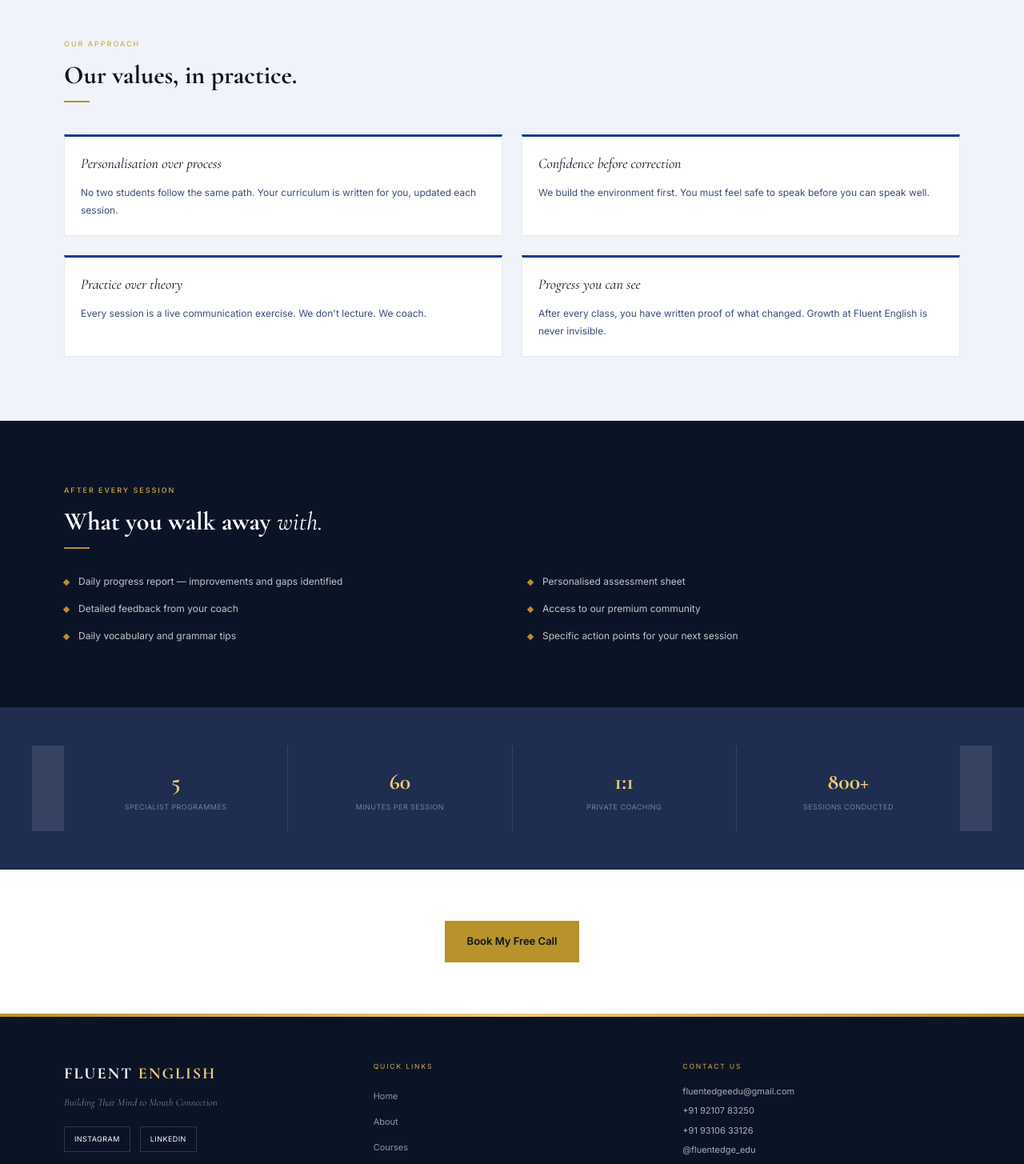
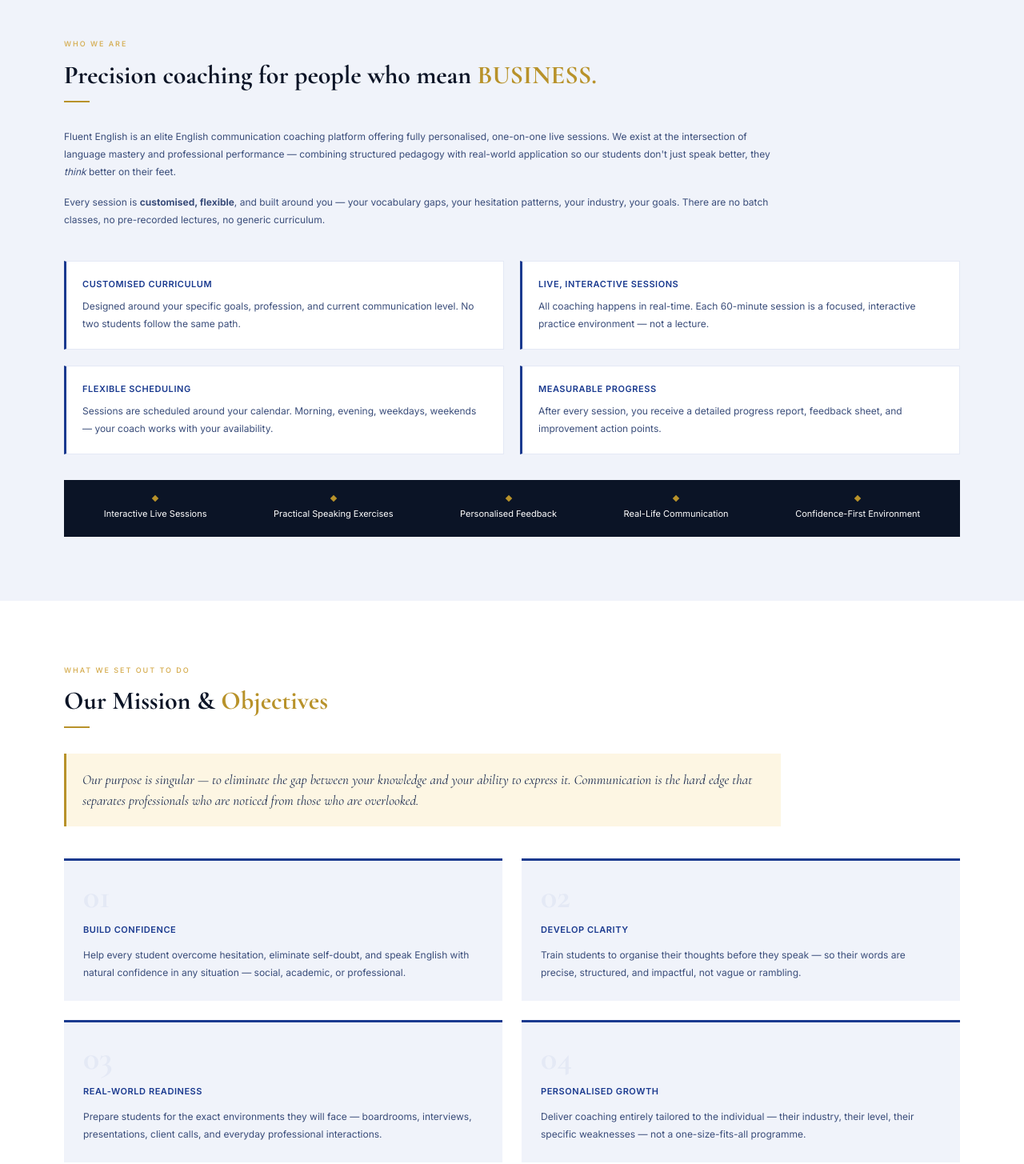
Before and after one commit to shahrukh120/fluent-english, a React (Vite) app: page /about in a window 1280 px wide. Shown: the part 780-2235 px from the top of the page at 80% size. Built offline with nearby package versions, Linux system fonts and the light colour scheme.

Commit message:
About page: add brochure sections (overview, mission, audiences, promises)

```diff
--- a/src/pages/About.jsx
+++ b/src/pages/About.jsx
@@ -1,6 +1,5 @@
 import { Link } from 'react-router-dom';
 import PageHero from '../components/PageHero.jsx';
-import { GoldDiamondBullet } from '../components/Ornaments.jsx';
 
 const VALUES = [
   ['Personalisation over process', 'No two students follow the same path. Your curriculum is written for you, updated each session.'],
@@ -18,6 +17,41 @@
   'Specific action points for your next session',
 ];
 
+const FEATURES = [
+  ['Customised Curriculum', 'Designed around your specific goals, profession, and current communication level. No two students follow the same path.'],
+  ['Live, Interactive Sessions', 'All coaching happens in real-time. Each 60-minute session is a focused, interactive practice environment — not a lecture.'],
+  ['Flexible Scheduling', 'Sessions are scheduled around your calendar. Morning, evening, weekdays, weekends — your coach works with your availability.'],
+  ['Measurable Progress', 'After every session, you receive a detailed progress report, feedback sheet, and improvement action points.'],
+];
+
+const PILLS = [
+  'Interactive Live Sessions',
+  'Practical Speaking Exercises',
+  'Personalised Feedback',
+  'Real-Life Communication',
+  'Confidence-First Environment',
+];
+
+const OBJECTIVES = [
+  ['Build Confidence', 'Help every student overcome hesitation, eliminate self-doubt, and speak English with natural confidence in any situation — social, academic, or professional.'],
+  ['Develop Clarity', 'Train students to organise their thoughts before they speak — so their words are precise, structured, and impactful, not vague or rambling.'],
+  ['Real-World Readiness', 'Prepare students for the exact environments they will face — boardrooms, interviews, presentations, client calls, and everyday professional interactions.'],
+  ['Personalised Growth', 'Deliver coaching entirely tailored to the individual — their industry, their level, their specific weaknesses — not a one-size-fits-all programme.'],
+  ['Professional Excellence', 'Elevate professional communication — email writing, presentation delivery, corporate vocabulary, and workplace etiquette — for career advancement.'],
+  ['Lasting Transformation', 'Ensure changes in communication are permanent — a rewiring of how students think and express themselves in English, for life.'],
+];
+
+const AUDIENCES = [
+  'Chartered Accountants',
+  'Finance Professionals',
+  'MBA Students',
+  'Lawyers & Consultants',
+  'Founders & Entrepreneurs',
+  'Corporate Professionals',
+  'Interview Aspirants',
+  'Tech Professionals',
+];
+
 export default function About() {
   return (
     <>
@@ -28,6 +62,7 @@
         sub="Where language mastery meets professional performance."
       />
 
+      {/* Our Story */}
       <section className="bg-white py-20">
         <div className="container-fe reveal max-w-4xl">
           <div className="pull-quote">
@@ -47,6 +82,72 @@
         </div>
       </section>
 
+      {/* Company Overview — Precision coaching for people who mean BUSINESS */}
+      <section className="bg-offwhite py-20">
+        <div className="container-fe reveal">
+          <p className="label-cap">Who We Are</p>
+          <h2 className="section-title mt-3">
+            Precision coaching for people who mean <span className="text-gold">BUSINESS.</span>
+          </h2>
+          <span className="gold-bar" />
+
+          <div className="mt-8 max-w-4xl space-y-4">
+            <p className="body-text">
+              Fluent English is an elite English communication coaching platform offering fully personalised, one-on-one live sessions. We exist at the intersection of language mastery and professional performance — combining structured pedagogy with real-world application so our students don't just speak better, they <em>think</em> better on their feet.
+            </p>
+            <p className="body-text">
+              Every session is <strong>customised, flexible</strong>, and built around you — your vocabulary gaps, your hesitation patterns, your industry, your goals. There are no batch classes, no pre-recorded lectures, no generic curriculum.
+            </p>
+          </div>
+
+          <div className="mt-10 grid grid-cols-1 md:grid-cols-2 gap-5">
+            {FEATURES.map(([t, d]) => (
+              <div key={t} className="bg-white border border-border-light p-5 border-l-[3px] border-l-navy-royal">
+                <p className="font-sans font-semibold text-[11px] uppercase tracking-wider text-navy-royal">{t}</p>
+                <p className="body-text mt-2">{d}</p>
+              </div>
+            ))}
+          </div>
+
+          <div className="mt-8 bg-navy text-white px-5 py-5 flex flex-wrap items-center justify-around gap-x-6 gap-y-3 text-center">
+            {PILLS.map((p) => (
+              <span key={p} className="inline-flex flex-col items-center text-[11px] text-white">
+                <span className="block w-[6px] h-[6px] bg-gold rotate-45 mb-2" />
+                {p}
+              </span>
+            ))}
+          </div>
+        </div>
+      </section>
+
+      {/* Our Mission & Objectives */}
+      <section className="bg-white py-20">
+        <div className="container-fe reveal">
+          <p className="label-cap">What We Set Out To Do</p>
+          <h2 className="section-title mt-3">
+            Our Mission & <span className="text-gold">Objectives</span>
+          </h2>
+          <span className="gold-bar" />
+
+          <div className="pull-quote mt-8 max-w-4xl">
+            Our purpose is singular — to eliminate the gap between your knowledge and your ability to express it. Communication is the hard edge that separates professionals who are noticed from those who are overlooked.
+          </div>
+
+          <div className="mt-10 grid grid-cols-1 md:grid-cols-2 gap-6">
+            {OBJECTIVES.map(([t, d], i) => (
+              <div key={t} className="bg-offwhite border-t-[3px] border-t-navy-royal p-6 relative">
+                <span className="block font-serif font-bold text-border-light leading-none" style={{ fontSize: 42 }}>
+                  {String(i + 1).padStart(2, '0')}
+                </span>
+                <p className="font-sans font-semibold text-[11px] uppercase tracking-wider text-navy-royal mt-3">{t}</p>
+                <p className="body-text mt-3">{d}</p>
+              </div>
+            ))}
+          </div>
+        </div>
+      </section>
+
+      {/* Our Values */}
       <section className="bg-offwhite py-20">
         <div className="container-fe reveal">
           <p className="label-cap">Our Approach</p>
@@ -64,6 +165,29 @@
         </div>
       </section>
 
+      {/* Who Our Students Are */}
+      <section className="bg-white py-16">
+        <div className="container-fe reveal">
+          <p className="label-cap">Who Our Students Are</p>
+          <h2 className="section-title mt-3">
+            Universal student <span className="italic font-normal">outreach.</span>
+          </h2>
+          <span className="gold-bar" />
+
+          <div className="mt-8 flex flex-wrap gap-3">
+            {AUDIENCES.map((a) => (
+              <span
+                key={a}
+                className="bg-offwhite border border-border-light text-navy-dark text-[11px] px-4 py-2"
+              >
+                {a}
+              </span>
+            ))}
+          </div>
+        </div>
+      </section>
+
+      {/* After Every Session — deliverables */}
       <section className="bg-navy text-white py-20">
         <div className="container-fe reveal">
           <p className="label-cap">After Every Session</p>
@@ -82,6 +206,25 @@
         </div>
       </section>
 
+      {/* Teaching Promise + Results Promise */}
+      <section className="bg-navy-dark text-white py-16 border-t border-white/10">
+        <div className="container-fe grid grid-cols-1 md:grid-cols-2 gap-8 reveal">
+          <div className="border-l-[3px] border-l-gold pl-6">
+            <p className="text-[10px] uppercase tracking-label text-gold-mid font-medium">Our Teaching Promise</p>
+            <p className="text-[13px] text-white/85 mt-3 leading-relaxed">
+              We work on your specific hesitation patterns, vocabulary gaps, and professional context. Your coach knows your name, your goals, and your progress — every single session.
+            </p>
+          </div>
+          <div className="border-l-[3px] border-l-gold pl-6">
+            <p className="text-[10px] uppercase tracking-label text-gold-mid font-medium">Our Results Promise</p>
+            <p className="text-[13px] text-white/85 mt-3 leading-relaxed">
+              After every session, you will have a written record of where you improved and exactly what to work on next. Progress is never invisible at Fluent English.
+            </p>
+          </div>
+        </div>
+      </section>
+
+      {/* Stats */}
       <section className="bg-navy-dark text-white py-12">
         <div className="container-fe grid grid-cols-2 md:grid-cols-4 gap-px bg-white/10">
           {[['5', 'Specialist Programmes'], ['60', 'Minutes Per Session'], ['1:1', 'Private Coaching'], ['800+', 'Sessions Conducted']].map(([n, l]) => (
@@ -93,6 +236,7 @@
         </div>
       </section>
 
+      {/* CTA */}
       <section className="bg-white py-16 text-center">
         <div className="container-fe reveal">
           <Link to="/contact" className="inline-flex bg-gold hover:bg-gold-mid text-navy font-sans font-semibold text-[13px] px-7 py-4 transition-colors">
```
